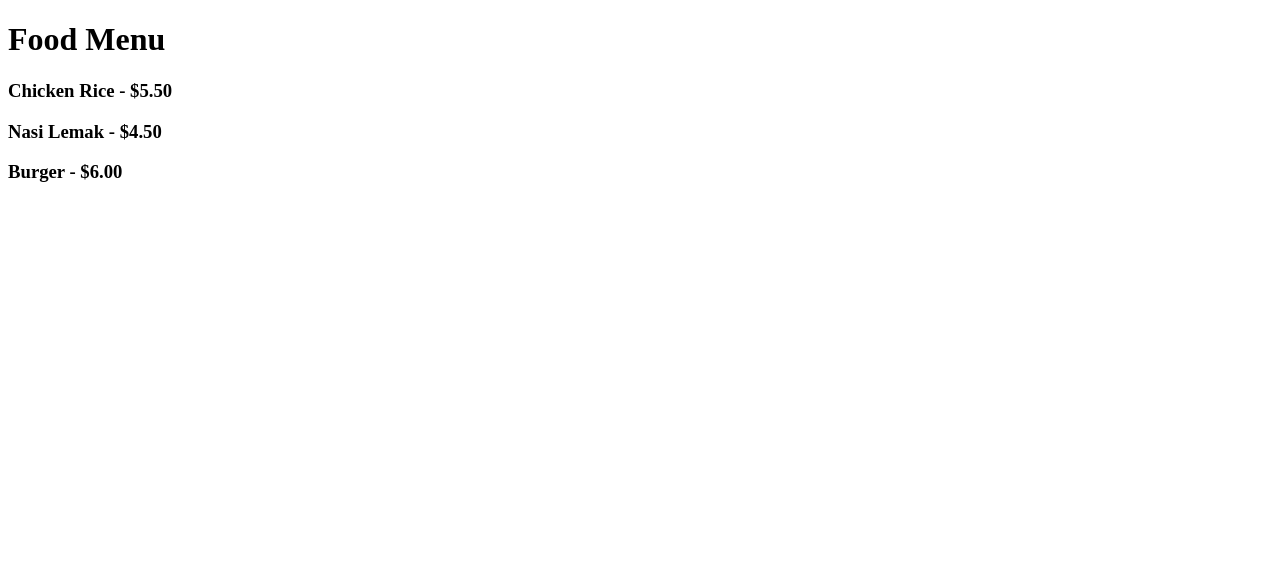
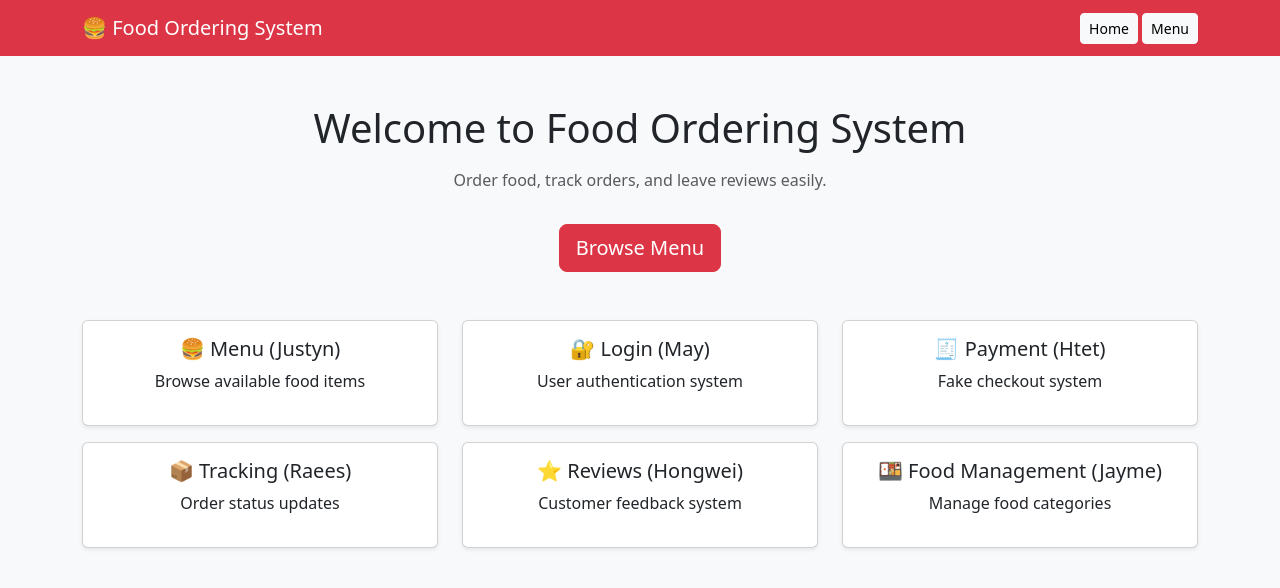
Before and after one commit to mthinzar/Team-4-DevOps, a Flask app: page / in a window 1280 px wide. Shown: the top 588 px of the page. Run offline with Flask 3, Linux system fonts and the light colour scheme.

Commit message:
Justyn menu feature updated

```diff
--- a/app.py
+++ b/app.py
@@ -6,5 +6,19 @@
 def home():
     return render_template('index.html')
 
+@app.route('/menu')
+def menu():
+    return render_template('menu.html')
+
+@app.route('/api/menu')
+def api_menu():
+    return {
+        "foods": [
+            {"name": "Chicken Rice", "price": 5.50},
+            {"name": "Nasi Lemak", "price": 4.50},
+            {"name": "Burger", "price": 6.00}
+        ]
+    }
+
 if __name__ == '__main__':
     app.run(debug=True)
--- a/templates/index.html
+++ b/templates/index.html
@@ -1,13 +1,99 @@
 <!DOCTYPE html>
 <html>
 <head>
-    <title>Menu</title>
+    <title>Home</title>
+
+    <!-- Bootstrap -->
+    <link href="https://cdn.jsdelivr.net/npm/bootstrap@5.3.0/dist/css/bootstrap.min.css" rel="stylesheet">
 </head>
-<body>
-    <h1>Food Menu</h1>
 
-    <h3>Chicken Rice - $5.50</h3>
-    <h3>Nasi Lemak - $4.50</h3>
-    <h3>Burger - $6.00</h3>
+<body class="bg-light">
+
+<!-- Navbar -->
+<nav class="navbar navbar-dark bg-danger">
+    <div class="container">
+        <span class="navbar-brand">🍔 Food Ordering System</span>
+
+        <div>
+            <a href="/" class="btn btn-light btn-sm">Home</a>
+            <a href="/menu" class="btn btn-light btn-sm">Menu</a>
+        </div>
+    </div>
+</nav>
+
+<!-- Main Content -->
+<div class="container mt-5 text-center">
+
+    <h1 class="mb-3">Welcome to Food Ordering System</h1>
+    <p class="text-muted">Order food, track orders, and leave reviews easily.</p>
+
+    <a href="/menu" class="btn btn-danger btn-lg mt-3">
+        Browse Menu
+    </a>
+
+</div>
+
+<!-- Feature Preview Cards -->
+<div class="container mt-5">
+
+    <div class="row text-center">
+
+        <div class="col-md-4 mb-3">
+            <div class="card shadow-sm">
+                <div class="card-body">
+                    <h5>🍔 Menu (Justyn)</h5>
+                    <p>Browse available food items</p>
+                </div>
+            </div>
+        </div>
+
+        <div class="col-md-4 mb-3">
+            <div class="card shadow-sm">
+                <div class="card-body">
+                    <h5>🔐 Login (May)</h5>
+                    <p>User authentication system</p>
+                </div>
+            </div>
+        </div>
+
+        <div class="col-md-4 mb-3">
+            <div class="card shadow-sm">
+                <div class="card-body">
+                    <h5>🧾 Payment (Htet)</h5>
+                    <p>Fake checkout system</p>
+                </div>
+            </div>
+        </div>
+
+        <div class="col-md-4 mb-3">
+            <div class="card shadow-sm">
+                <div class="card-body">
+                    <h5>📦 Tracking (Raees)</h5>
+                    <p>Order status updates</p>
+                </div>
+            </div>
+        </div>
+
+        <div class="col-md-4 mb-3">
+            <div class="card shadow-sm">
+                <div class="card-body">
+                    <h5>⭐ Reviews (Hongwei)</h5>
+                    <p>Customer feedback system</p>
+                </div>
+            </div>
+        </div>
+
+        <div class="col-md-4 mb-3">
+            <div class="card shadow-sm">
+                <div class="card-body">
+                    <h5>🍱 Food Management (Jayme)</h5>
+                    <p>Manage food categories</p>
+                </div>
+            </div>
+        </div>
+
+    </div>
+</div>
+
 </body>
 </html>
```
Also changed, not shown: templates/menu.html (added, +47 -0 lines).
